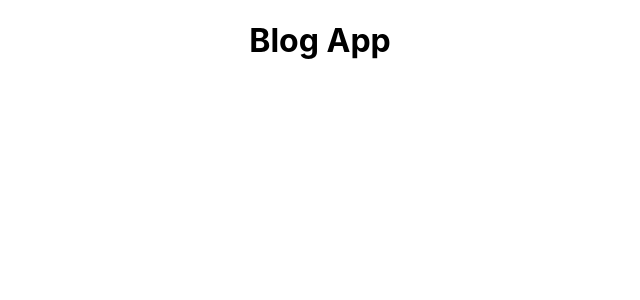
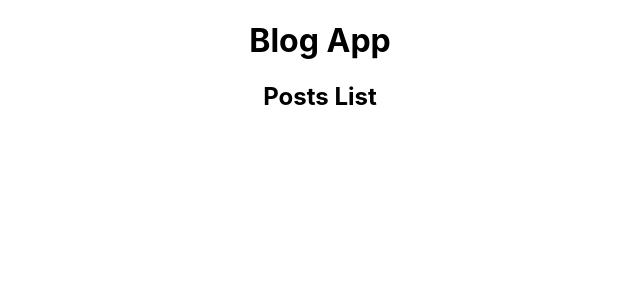
Before and after one commit to katherinebl/react-aepi-blog, a React (Create React App) app in the folder blog-test/: page / in a window 1280 px wide. Shown: the top 300 px of the page, without its empty margins (320-960 px from the left). Built offline with nearby package versions, Linux system fonts and the light colour scheme.

Commit message:
Added Axios and created PostsList component

```diff
--- a/blog-test/package.json
+++ b/blog-test/package.json
@@ -6,6 +6,7 @@
     "@testing-library/jest-dom": "^5.11.4",
     "@testing-library/react": "^11.1.0",
     "@testing-library/user-event": "^12.1.10",
+    "axios": "^0.21.1",
     "react": "^17.0.1",
     "react-dom": "^17.0.1",
     "react-scripts": "4.0.3",
--- a/blog-test/src/App.js
+++ b/blog-test/src/App.js
@@ -1,11 +1,11 @@
 import './App.css';
+import PostsList from './components/PostsList';
 
 function App() {
   return (
     <div className="App">
-      <header className="App-header">
-        <h1>Blog App</h1>
-      </header>
+      <h1>Blog App</h1>
+      <PostsList />
     </div>
   );
 }
--- /dev/null
+++ b/blog-test/src/components/PostsList.jsx
@@ -0,0 +1,9 @@
+function PostsList () {
+  return (
+    <div className="container">
+      <h2 className="posts-title">Posts List</h2>
+    </div>
+  )
+}
+
+export default PostsList;
```
Also changed, not shown: 1 other file (tests, documents, lock files or other folders).
